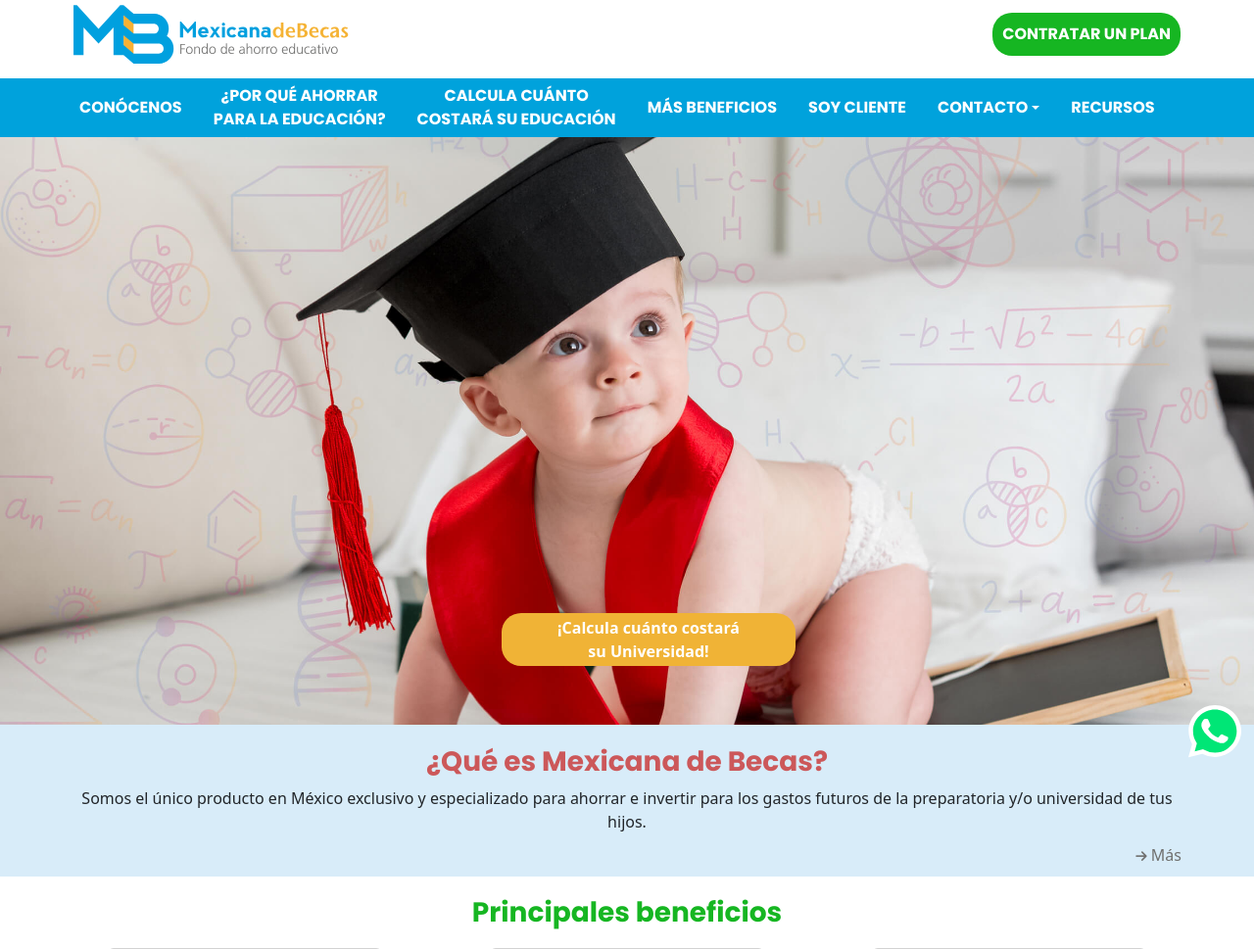
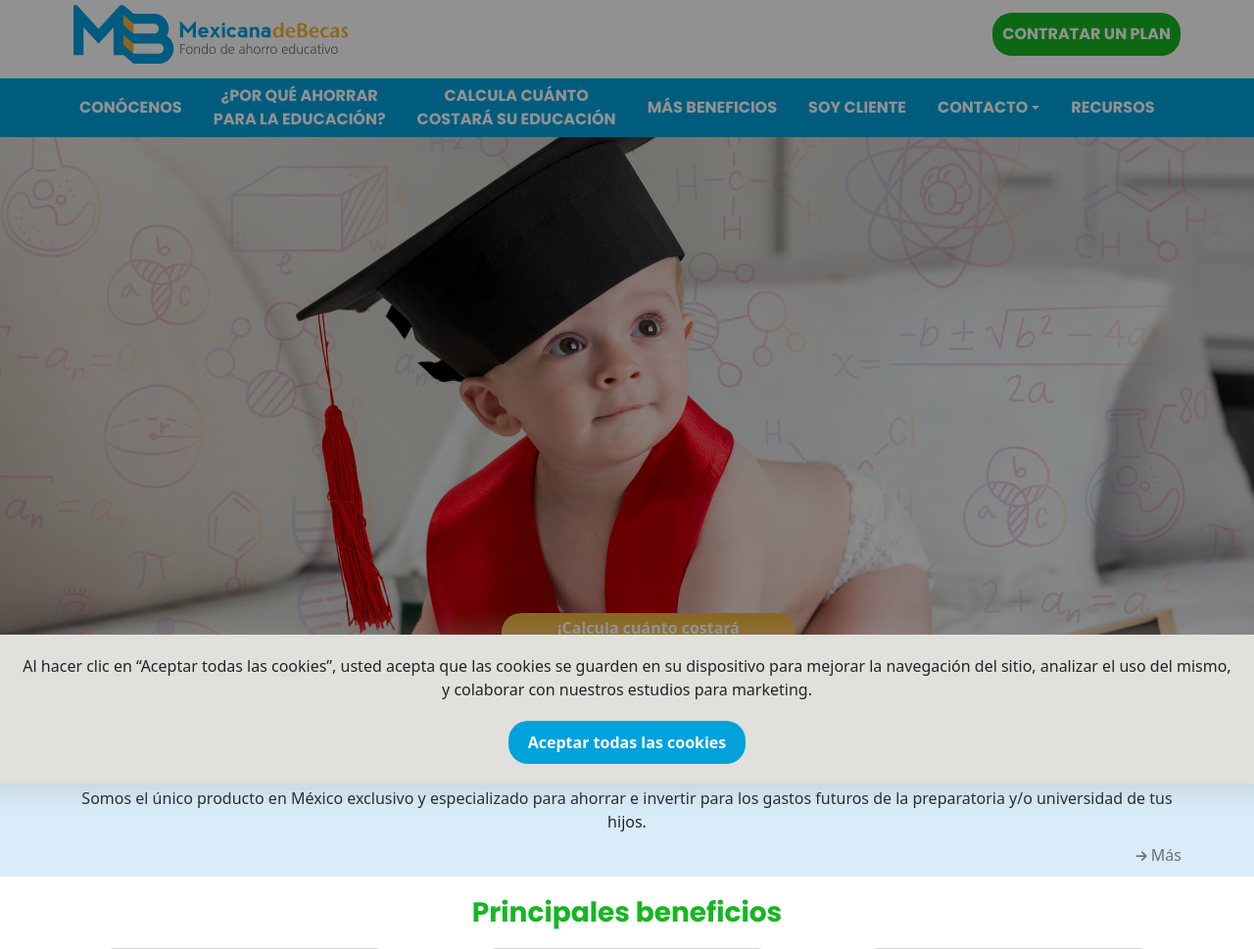
Before and after one commit to InnamWolf/MexicabaWeb, a PHP site: page / in a window 1280 px wide. Shown: the top 969 px of the page at 98% size. Run offline with PHP 8.4, Linux system fonts and the light colour scheme; some libraries are stand-ins or nearby versions.

Commit message:
Se agrego componente cookie

```diff
--- /dev/null
+++ b/view/components/cookies.php
@@ -0,0 +1,11 @@
+<!--===============================================
+Cookies
+=================================================-->
+<section class="cookie" id="cookie">
+    <div class="ctext">Al hacer clic en “Aceptar todas las cookies”, usted acepta que las cookies se guarden en su dispositivo para mejorar la navegación del sitio, analizar el uso del mismo, y colaborar con nuestros estudios para marketing.</div>
+    <div class="cbtn">
+        <button class="boton" id="aceptar">Aceptar todas las cookies</button>
+    </div>
+</section>
+
+<div class="fondo-cookie" id="fondo-cookie"></div>
--- a/view/src/js/main.js
+++ b/view/src/js/main.js
@@ -235,3 +235,26 @@ imgTops.style.setProperty('--animate-duration', '3s');
 const titleWhat = document.querySelector('.tituloQueEs');
 titleWhat.classList.add('animate__animated', 'animate__fadeInDown');
 titleWhat.style.setProperty('--animate-duration', '2s');
+
+//* ===============================================
+//* Aviso cookies
+//* ===============================================
+
+const btnAceptar = document.querySelector('#aceptar');
+const avisoCookies = document.querySelector('#cookie');
+const fondo = document.querySelector('#fondo-cookie');
+
+
+if(!localStorage.getItem('cookies-aceptadas')){
+  avisoCookies.classList.add('activo');
+  fondo.classList.add('activo');
+}
+
+btnAceptar.addEventListener('click',()=>{
+
+  avisoCookies.classList.remove('activo');
+  fondo.classList.remove('activo');
+
+  localStorage.setItem('cookies-aceptadas', true);
+
+});
--- a/view/src/sass/components/_whatsApp.scss
+++ b/view/src/sass/components/_whatsApp.scss
@@ -4,7 +4,7 @@
   position: fixed;
   right: 0px;
   bottom: 20px;
-  z-index: 9999;
+  z-index: 99;
 
   a {
     display: block;
--- /dev/null
+++ b/view/src/sass/components/cookies.scss
@@ -0,0 +1,49 @@
+.cookie{
+    position: fixed;
+    bottom: 0px;
+    background: $lightgray;
+    padding: 20px;
+    text-align: center;
+    box-shadow: 0px 2px 20px 10px rgba(161, 161, 161, 0.25);
+    z-index: 100;
+    display:none;
+    @include desktop{
+        width: 100%;
+    }
+    .ctext{
+        margin-bottom: 20px;
+    }
+    .boton{
+        border: 0;
+        background: $blue;
+        padding: 10px 20px;
+        border-radius: 20px;
+        color: $white;
+        font-weight: bold;
+        cursor: pointer;
+        transition: .3s ease all;
+        &:hover{
+            background: darken($blue,10%);
+          }
+    }
+
+}
+
+.cookie.activo{
+    display: block;
+  }
+
+  .fondo-cookie{
+    display: none;
+    background: rgba(0, 0, 0, 0.432);
+    position: fixed;
+    z-index: 1;
+    width: 100vw;
+    height: 100vh;
+    top: 0;
+    left: 0;
+  }
+
+  .fondo-cookie.activo{
+    display: block;
+  }
--- a/view/src/sass/main.scss
+++ b/view/src/sass/main.scss
@@ -1,7 +1,7 @@
 //*Compilar SASS: sass --watch view/src/sass/main.scss:view/src/css/main.css --style compressed
 
 // * ===============================================
-// * Este archivo solo tendra inportaciones de otros archivos
+// * Este archivo solo tendra importaciones de otros archivos
 // * ===============================================
 
 // * ===============================================
@@ -17,6 +17,7 @@
 @import 'components/nav.scss';
 @import 'components/footer.scss';
 @import 'components/whatsApp.scss';
+@import 'components/cookies.scss';
 
 // * ===============================================
 // * PAGES
--- a/view/src/sass/utilities/_var.scss
+++ b/view/src/sass/utilities/_var.scss
@@ -23,6 +23,7 @@ $white: #ffffff;
 $black: #000000;
 $green: #16b622;
 $gray: #6f6f6e;
+$lightgray: #e0e0dc;
 $yellow: #e0e40b;
 $purple: #6824eb;
 $orangeTwo: #f0b336;
--- a/view/template.php
+++ b/view/template.php
@@ -99,7 +99,14 @@
     //* FOOTER
     //* ===============================================
     include_once 'view/components/footer.php';
+
+    //* ===============================================
+    //* cookies
+    //* ===============================================
+    include_once 'view/components/cookies.php';
     ?>
+
+
 
   </div>
 
```
Also changed, not shown: view/src/css/main.css, 1 other file.
